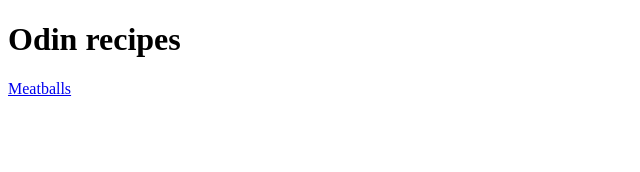
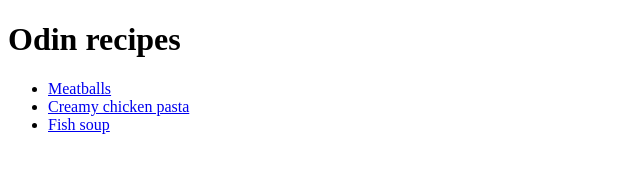
Before and after one commit to V1IRuZ/odin-recipes, a plain HTML site: page index.html in a window 1280 px wide. Shown: the whole page, without its empty margins (0-640 px from the left). Drawn offline with Linux system fonts and the light colour scheme.

Commit message:
Add the links on the index.html file
Add the links to the unordered list on the index page.

```diff
--- a/index.html
+++ b/index.html
@@ -6,6 +6,10 @@
 </head>
 <body>
     <h1>Odin recipes</h1>
-    <a href="recipes/meatballs.html">Meatballs</a>
+    <ul>
+        <li><a href="recipes/meatballs.html">Meatballs</a></li>
+        <li><a href="recipes/creamy-chicken-pasta.html">Creamy chicken pasta</a></li>
+        <li><a href="recipes/fish-soup.html">Fish soup</a></li>
+    </ul>
 </body>
 </html>
```
